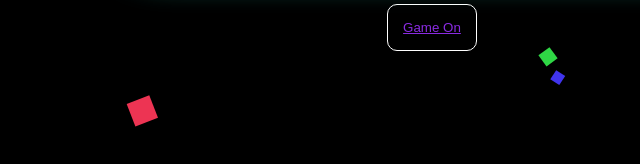
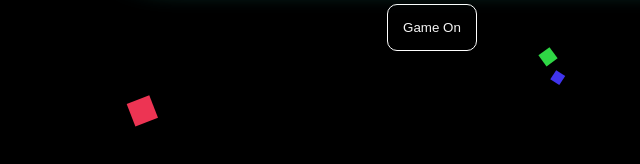
Before and after one commit to reetsethi/2048-Game, a plain HTML site: page 2048-game/index.html in a window 1280 px wide. Shown: the part 602-766 px from the top of the page, 230-870 px from the left. Drawn offline with Linux system fonts and the light colour scheme.

Commit message:
Update index.html

```diff
--- a/2048-game/index.html
+++ b/2048-game/index.html
@@ -21,7 +21,7 @@
                     <li>You just need to move the tiles and every time you move one, another tile pops up in a random manner anywhere in the box</li>
                     <li>When two tiles with the same number on them collide with one another as you move them, they will merge into one tile with the sum of the numbers written on them initially.</li>
                     <li>Thats it , it's that simple so go on have fun with game 👍</li>
-                    <button><a href="game.html">Game On</a></button>
+                    <a href="game.html"><button>Game On</button></a>
                 </ul>
             </div>
         </div>
```
